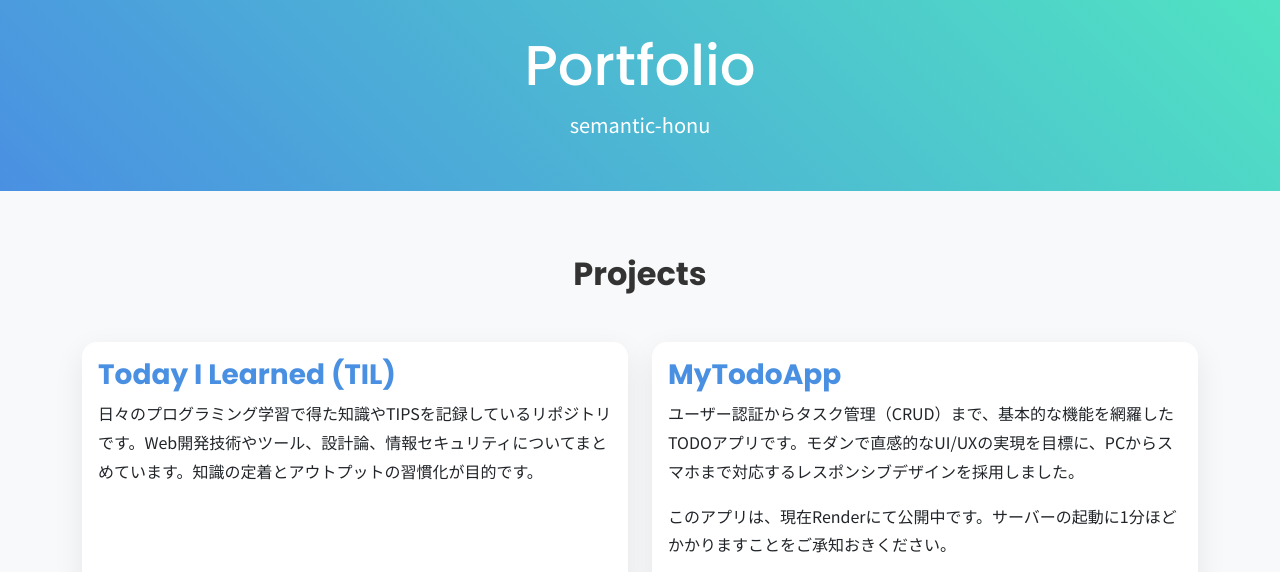
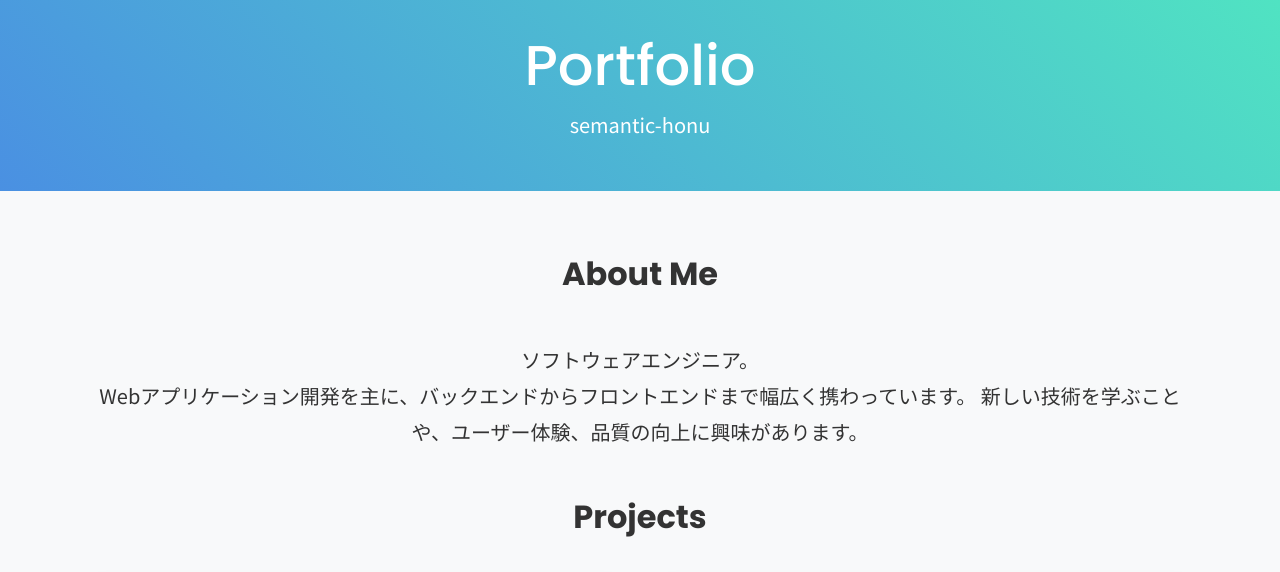
Before and after one commit to semantic-honu/semantic-honu.github.io, a plain HTML site: page index.html in a window 1280 px wide. Shown: the top 572 px of the page. Drawn offline with nearby package versions, Linux system fonts and the light colour scheme.

Commit message:
add profile

```diff
--- a/index.html
+++ b/index.html
@@ -134,6 +134,14 @@
   </header>
 
   <main class="container">
+    <section id="about" class="my-5 text-center">
+      <h2 class="section-title">About Me</h2>
+      <p class="lead">
+        ソフトウェアエンジニア。<br>Webアプリケーション開発を主に、バックエンドからフロントエンドまで幅広く携わっています。
+        新しい技術を学ぶことや、ユーザー体験、品質の向上に興味があります。
+      </p>
+    </section>
+
     <section id="projects">
       <h2 class="section-title">Projects</h2>
       <div class="row g-4">
```
